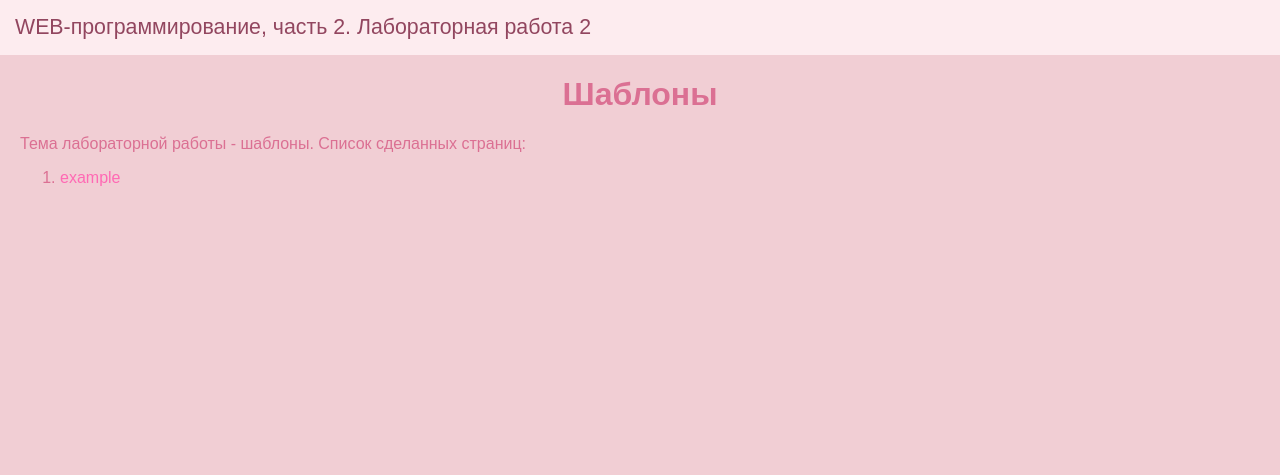
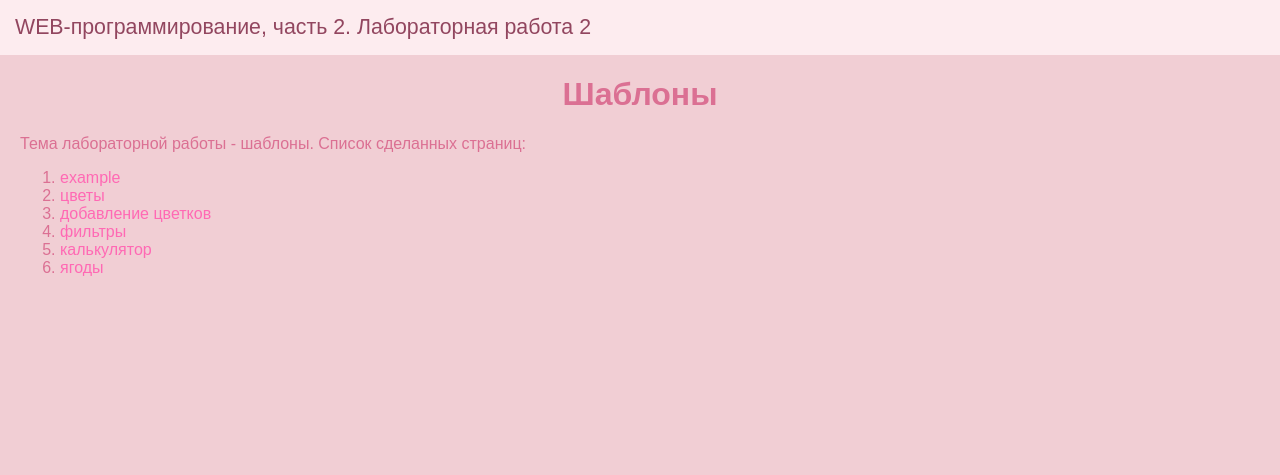
Before and after one commit to barashkova04/backend-labs, a Flask app: page /lab2/ in a window 1280 px wide. Shown: the top 475 px of the page. Run offline with Flask 3, Linux system fonts and the light colour scheme.

Commit message:
корректировки

```diff
--- a/templates/lab2.html
+++ b/templates/lab2.html
@@ -11,5 +11,25 @@
         <li>
             <a href="/lab2/example">example</a>
         </li>
+
+        <li>
+            <a href="/lab2/flowers/">цветы</a>
+        </li>
+
+        <li>
+            <a href="/lab2/add_flower/">добавление цветков</a>
+        </li>
+
+        <li>
+            <a href="/lab2/filters">фильтры</a>
+        </li>
+
+        <li>
+            <a href="/lab2/calc">калькулятор</a>
+        </li>
+
+        <li>
+            <a href="/lab2/berry">ягоды</a>
+        </li>
     </ol>
 {% endblock %}
```
